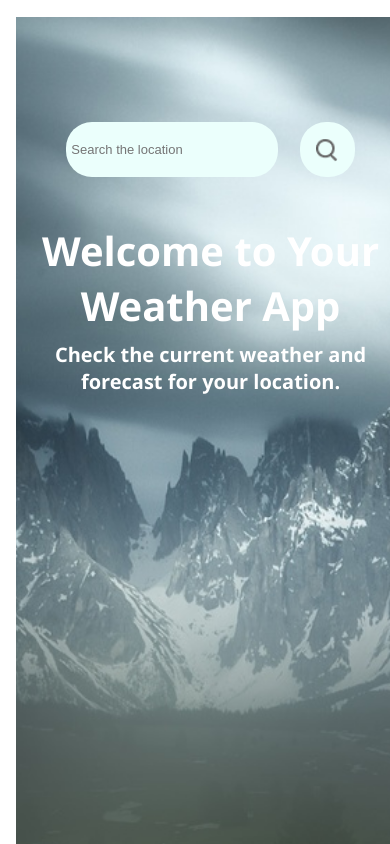
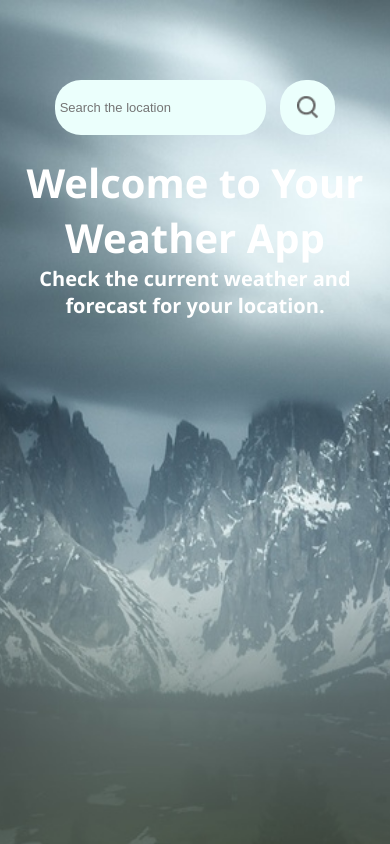
Before and after one commit to wasimkhanktr/WeatherApp-created-By-React-js, a React (Create React App) app: page / in a window 390 px wide. Shown: the top 844 px of the page. Built offline with nearby package versions, Linux system fonts and the light colour scheme.

Commit message:
Update weatherApp.css

```diff
--- a/src/Components/Weather App/weatherApp.css
+++ b/src/Components/Weather App/weatherApp.css
@@ -222,7 +222,7 @@
 @media only screen and (max-width: 600px) {
   *{
     padding: 0;
-    margin: 1vh 1vw;
+    margin: 0;
   }
   .container {
     border-radius: 0;
```
